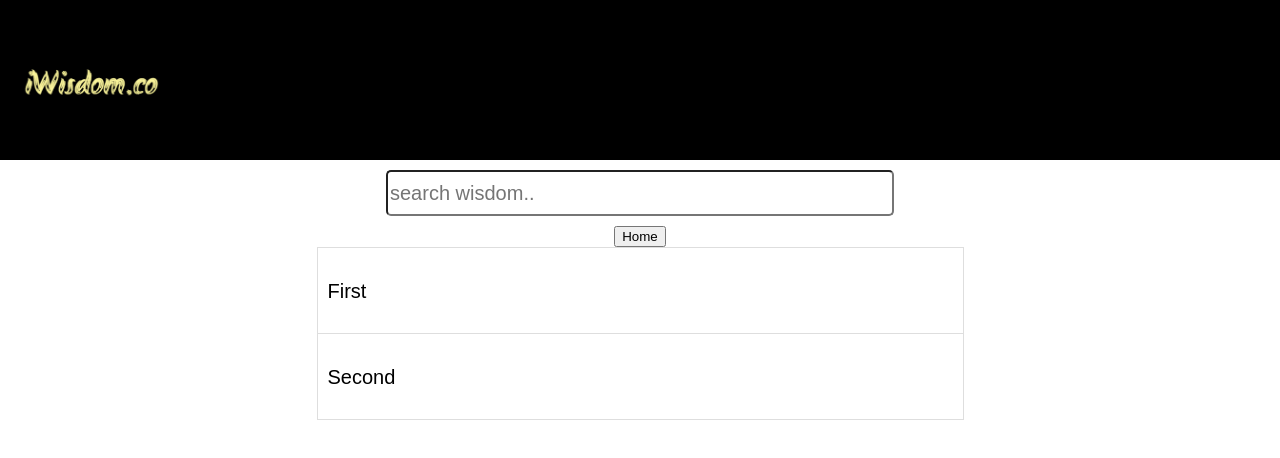
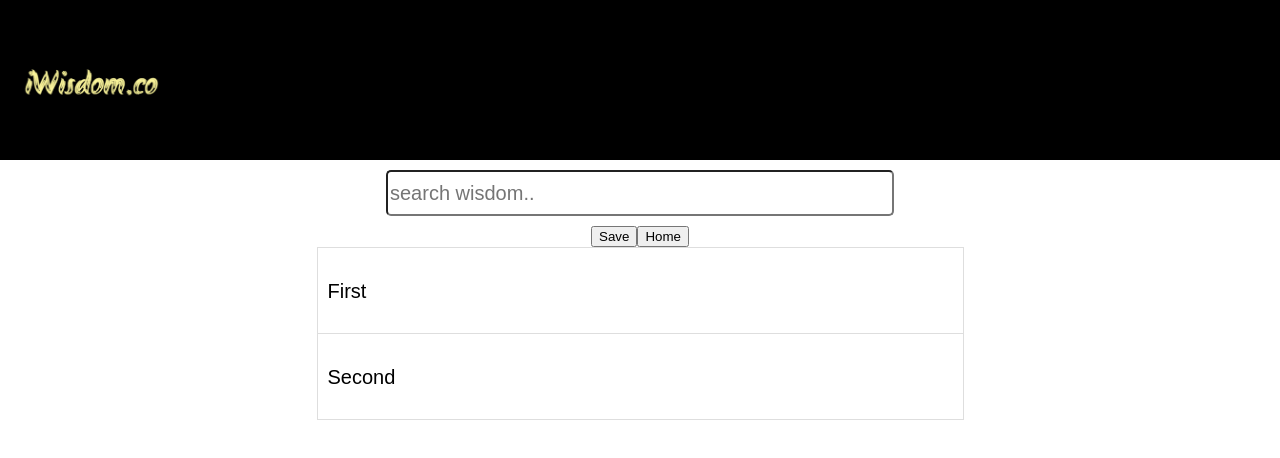
Before and after one commit to jsjunkie/iwisdom, a React (Create React App) app: page / in a window 1280 px wide. Both pictures are taken after a click on the element "Browse Wisdom". Shown: the top 458 px of the page. Built offline with nearby package versions, Linux system fonts and the light colour scheme; no server answers.

Commit message:
add save and home buttons

```diff
--- a/src/App.js
+++ b/src/App.js
@@ -17,7 +17,8 @@ class App extends Component {
 	  { key: 1, title: "First", description: "Fer des", editable: false },
 	  { key: 2, title: "Second", description: "Se des", editable: false }
 	],
-	screen: 'main'
+	screen: 'main',
+	addWisdom : { title: '', description: ''}
     };
   }
 
@@ -58,18 +59,35 @@ class App extends Component {
 	this.setState({screen: 'main', wisdom: newWisdom});
    }
 
+   save (screen) {debugger;
+	if (screen === 'add' && this.state.addWisdom.title){
+	  var newWisdom = this.state.wisdom.slice();
+	   var addWisdom = this.state.addWisdom;
+	  newWisdom.push({title: addWisdom.title, description: addWisdom.description, editable: false});
+	  this.setState({wisdom: newWisdom, addWisdom: {title: '', description: ''}});
+	  //save State
+	  this.openBrowse();
+	} else {
+
+	}
+   }
+
   render() {
-    const home = this.state.screen === 'browse' ? (<div><button onClick={() => this.openHome()}>Home</button></div>) : '';
+    const buttons = (this.state.screen === 'browse' || this.state.screen === 'add') ?
+			(<div>
+				<button onClick={() => this.save(this.state.screen)}>Save</button>
+				<button onClick={() => this.openHome()}>Home</button>
+			</div>) : '';
     const main = this.state.screen === 'main' ? <Main openAdd={() => this.openAdd()} openBrowse={() => this.openBrowse()}/> : '';
     const browse = this.state.screen === 'browse' ? <AllWisdom wisdom={this.state.wisdom} openEdit={(key) => this.openEdit(key)}/> : '';
-    const add = this.state.screen === 'add' ? <Wisdom editable="true" openEdit={() => {}}/> : '';
+    const add = this.state.screen === 'add' ? <Wisdom title={this.state.addWisdom.title} description={this.state.addWisdom.description} editable="true" openEdit={() => {}}/> : '';
     return (
       <div className="App">
         <div className="App-header">
           <div><img className="App-logo" src ={logo} alt="logo" onClick={() => this.openHome()}></img></div>
         </div>
 	<Search />
-	{home}
+	{buttons}
 	{main}
 	{browse}
 	{add}
```
